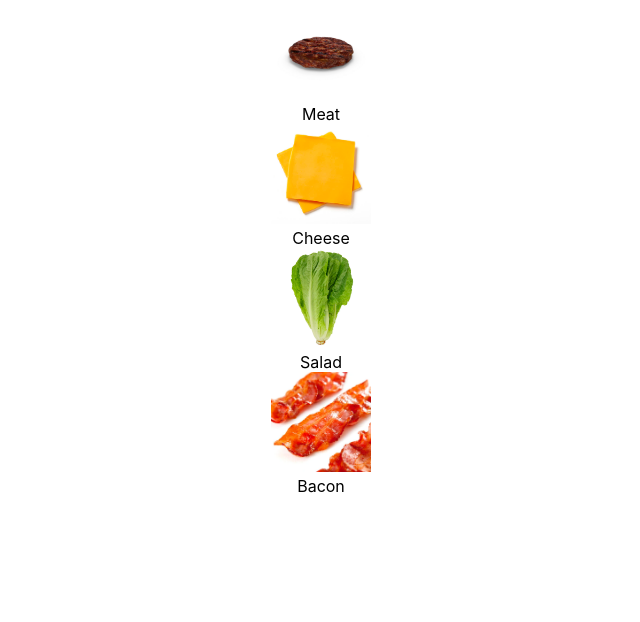
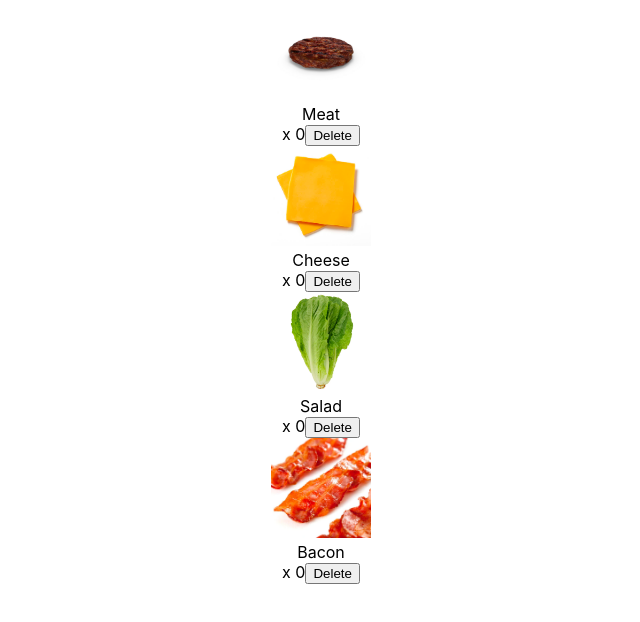
Before and after one commit to askthedust1/BurgerApp-react, a React (Create React App) app: page / in a window 1280 px wide. Shown: the top 622 px of the page, without its empty margins (319-959 px from the left). Built offline with nearby package versions, Linux system fonts and the light colour scheme.

Commit message:
исправила код теперь есть кол-во ингредиента в компоненте сделала функции, которые удаляют и добавляют ингредиент в стейте

```diff
--- a/src/App.tsx
+++ b/src/App.tsx
@@ -9,11 +9,12 @@ import Ingredient from "./Ingredient/Ingredient";
 
 
 const INGREDIENTS: IIngredient[] = [
-    {name: 'Meat', price: 80, img: meatImage, id: 1},
-    {name: 'Cheese', price: 50, img: cheeseImage, id: 2},
-    {name: 'Salad', price: 10, img: saladImage, id: 3},
-    {name: 'Bacon', price: 60, img: baconImage, id: 4},
+    {name: 'Meat', price: 80, img: meatImage},
+    {name: 'Cheese', price: 50, img: cheeseImage},
+    {name: 'Salad', price: 10, img: saladImage},
+    {name: 'Bacon', price: 60, img: baconImage},
 ];
+
 
 function App() {
 
@@ -24,21 +25,41 @@ function App() {
         {name: 'Bacon', count: 0}
     ]);
 
+    const add = (name: string) => {
+        const ingredientsCopy = [...ingredients];
+        const index = ingredients.findIndex(ingr => ingr.name === name);
+        const ingredientCopy = { ...ingredientsCopy[index] };
+        ingredientCopy.count++;
+        ingredientsCopy[index] = ingredientCopy;
+        setIngredients(ingredientsCopy);
+    };
+
+    const deleteIngr = (name: string) => {
+        const ingredientsCopy = [...ingredients];
+        const index = ingredients.findIndex(ingr => ingr.name === name);
+        const ingredientCopy = { ...ingredientsCopy[index] };
+        if (ingredientCopy.count > 0) {
+            ingredientCopy.count--;
+            ingredientsCopy[index] = ingredientCopy;
+            setIngredients(ingredientsCopy);
+        }
+    }
+
+
+
   return (
     <div className="App">
-      <div>
-          {INGREDIENTS.map(item => {
-              return <Ingredient
-                  key={item.id}
-                  image={item.img}
-                  name={item.name}
-              />
-          })}
-      </div>
-      <div>
+        {ingredients.map((item, index) => (
+            <Ingredient  key={index}
+                         name={item.name}
+                         index={index}
+                         onAddIngr={() => add(item.name)}
+                         onDelIngr={() => deleteIngr(item.name)}
+                         count={item.count}
+                         />
+            ))}
 
-      </div>
-    </div>
+       </div>
   );
 }
 
--- a/src/Ingredient/Ingredient.tsx
+++ b/src/Ingredient/Ingredient.tsx
@@ -1,18 +1,34 @@
 import React from 'react';
+import {IIngredient} from "../types";
+import meatImage from "../assets/meatImg.png";
+import cheeseImage from "../assets/cheeseImg.png";
+import saladImage from "../assets/saladImg.png";
+import baconImage from "../assets/baconImg.png";
 
 interface IIngredientProps {
-    // onAddIngr: React.MouseEventHandler<Element>;
-    // ingrClass: string;
-    image: string;
+    onAddIngr: React.MouseEventHandler<Element>;
+    index: number;
     name: string;
+    onDelIngr: React.MouseEventHandler<Element>;
+    count: number;
 }
+
+const INGREDIENTS: IIngredient[] = [
+    {name: 'Meat', price: 80, img: meatImage},
+    {name: 'Cheese', price: 50, img: cheeseImage},
+    {name: 'Salad', price: 10, img: saladImage},
+    {name: 'Bacon', price: 60, img: baconImage},
+];
+
 
 const Ingredient: React.FC<IIngredientProps> = props => {
 
     return (
         <div>
-            <img className="pic" src={props.image} alt="pic"/>
+            <img onClick={props.onAddIngr} className="pic" src={INGREDIENTS[props.index].img} alt="pic" />
             <div>{props.name}</div>
+            x {props.count}
+            <button onClick={props.onDelIngr}>Delete</button>
         </div>
     );
 };
--- a/src/types.d.ts
+++ b/src/types.d.ts
@@ -2,5 +2,4 @@ export interface IIngredient {
     name: string;
     price: number;
     img: string;
-    id: number;
 }
```
